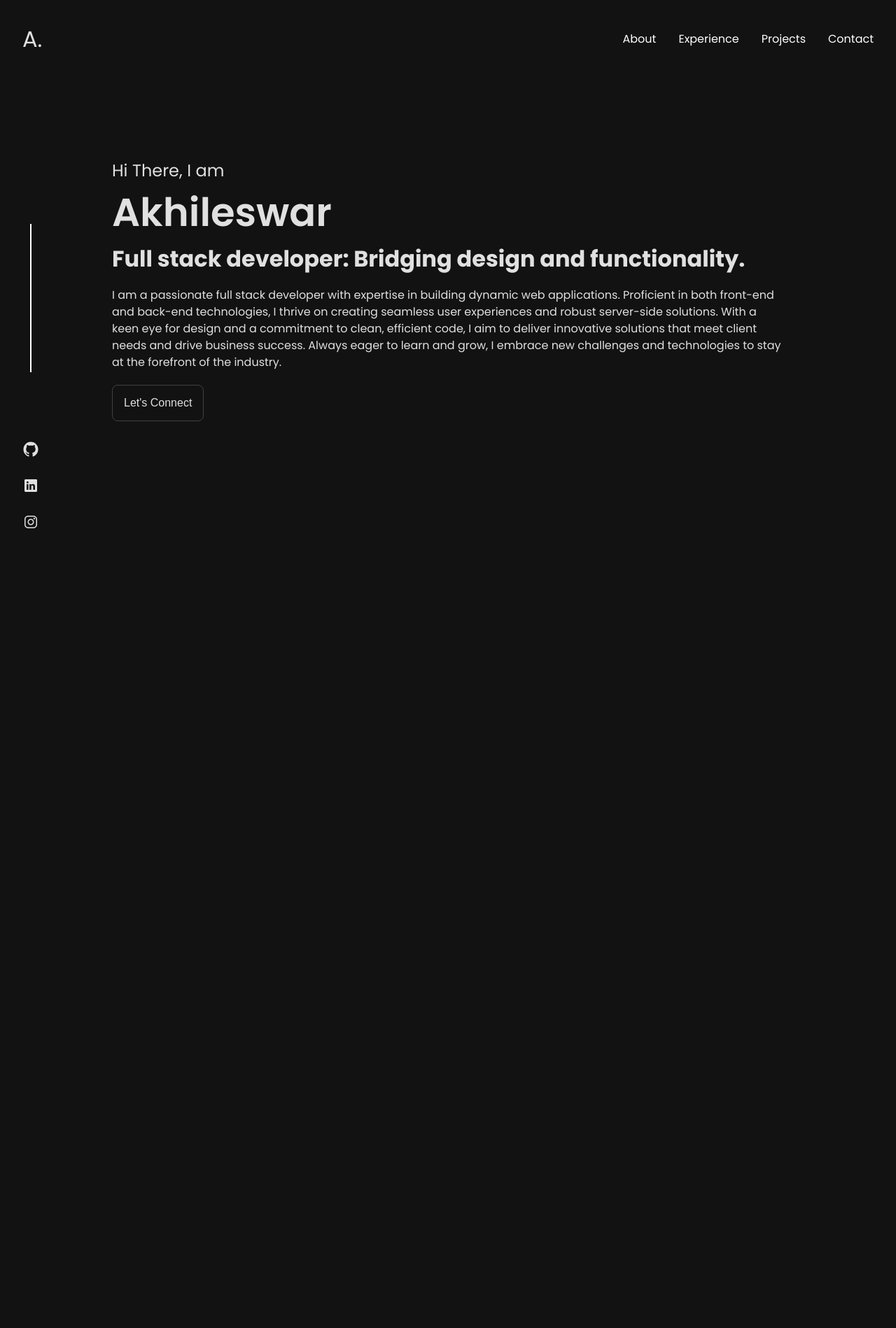
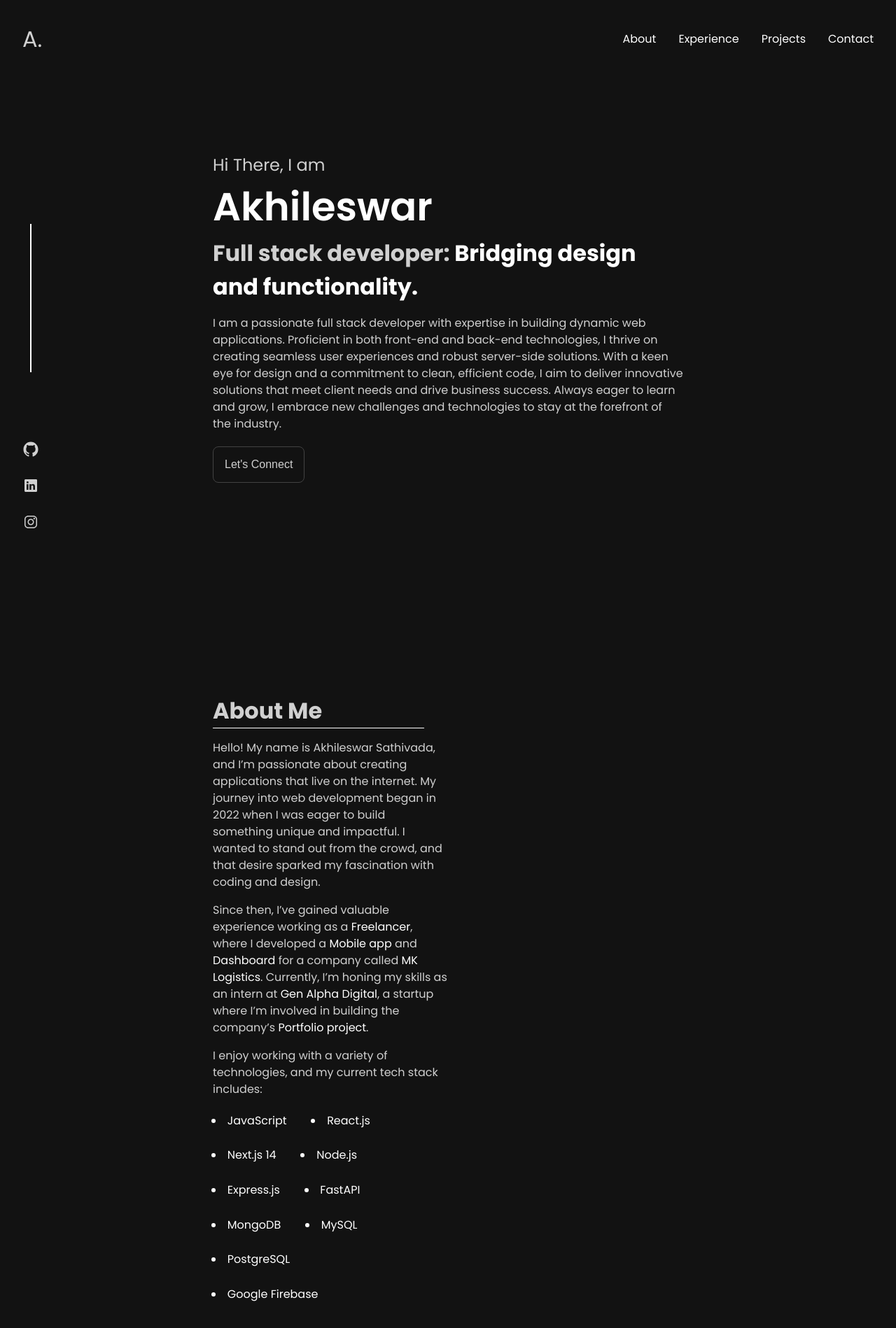
Before and after one commit to Akhileswar1905/Portfolio, a React (Create React App) app: page / in a window 1280 px wide. Shown: the top 1898 px of the page at 70% size. Before the commit the page ends 800 px from the top, so only its background shows below. Built offline with nearby package versions, Linux system fonts and the light colour scheme; the HTML template or start-up script is replaced by a standard one.

Commit message:
About Page

```diff
--- a/src/App.jsx
+++ b/src/App.jsx
@@ -1,4 +1,4 @@
-// import About from "./components/About/about";
+import About from "./components/About/about";
 // import Experience from "./components/Experience/experience";
 import Home from "./components/Home/home";
 // import Projects from "./components/Projects/projects";
@@ -119,6 +119,7 @@ function App() {
       </MotionDiv>
       <MotionDiv variants={item} className={styles.content}>
         <Home />
+        <About />
       </MotionDiv>
     </MotionDiv>
   );
--- a/src/components/About/about.jsx
+++ b/src/components/About/about.jsx
@@ -1,7 +1,88 @@
-import React from "react";
+import { MotionDiv } from "../motionComponents/motionComponents";
+import styles from "./styles.module.css";
 
 const About = () => {
-  return <div>About</div>;
+  return (
+    <div className={styles.container}>
+      <MotionDiv
+        initial={{
+          opacity: 0,
+          y: 100,
+        }}
+        whileInView={{
+          opacity: 1,
+          y: 0,
+          transition: {
+            duration: 1,
+          },
+        }}
+        viewport={{
+          once: true,
+        }}
+        className={styles.wrapper}
+      >
+        <div className={styles.textContainer}>
+          <div className={styles.header}>
+            <h1 className={styles.heading}>About Me</h1>
+
+            <MotionDiv
+              initial={{
+                width: 0,
+              }}
+              whileInView={{
+                width: "90%",
+                transition: {
+                  duration: 1,
+                },
+              }}
+              viewport={{
+                once: true,
+              }}
+              style={{
+                height: "1px",
+                backgroundColor: "#fff",
+              }}
+            ></MotionDiv>
+          </div>
+          <div className={styles.desc}>
+            <p>
+              Hello! My name is Akhileswar Sathivada, and I’m passionate about
+              creating applications that live on the internet. My journey into
+              web development began in 2022 when I was eager to build something
+              unique and impactful. I wanted to stand out from the crowd, and
+              that desire sparked my fascination with coding and design.
+            </p>
+            <p>
+              Since then, I’ve gained valuable experience working as a
+              <span> Freelancer</span>, where I developed a{" "}
+              <span>Mobile app</span> and
+              <span> Dashboard</span> for a company called{" "}
+              <span> MK Logistics</span>. Currently, I’m honing my skills as an
+              intern at <span>Gen Alpha Digital</span>, a startup where I’m
+              involved in building the company’s <span>Portfolio project</span>.
+            </p>
+            <p>
+              I enjoy working with a variety of technologies, and my current
+              tech stack includes:
+            </p>
+            <ul>
+              <li>JavaScript</li>
+              <li>React.js</li>
+              <li>Next.js 14</li>
+              <li>Node.js</li>
+              <li>Express.js</li>
+              <li>FastAPI</li>
+              <li>MongoDB</li>
+              <li>MySQL</li>
+              <li>PostgreSQL</li>
+              <li>Google Firebase</li>
+            </ul>
+          </div>
+        </div>
+        <div className={styles.imgContainer}></div>
+      </MotionDiv>
+    </div>
+  );
 };
 
 export default About;
--- /dev/null
+++ b/src/components/About/styles.module.css
@@ -0,0 +1,52 @@
+.container {
+  display: flex;
+  flex-direction: column;
+  justify-content: center;
+  align-items: center;
+  min-height: 80vh;
+  height: 100%;
+  width: 100%;
+  padding: 3rem;
+  gap: 1rem;
+  margin-bottom: 10rem;
+}
+
+.wrapper {
+  width: 70%;
+  display: flex;
+}
+
+.textContainer,
+.imgContainer {
+  width: 50%;
+}
+
+.textContainer {
+  display: flex;
+  flex-direction: column;
+  gap: 1rem;
+}
+
+.desc {
+  width: 100%;
+  display: flex;
+  flex-direction: column;
+  gap: 1rem;
+}
+
+.desc p span {
+  color: #fff;
+}
+
+.desc ul {
+  display: flex;
+  width: 90%;
+  flex-wrap: wrap;
+  gap: 1rem;
+}
+
+.desc ul li {
+  padding: 0.3rem;
+  margin: 0rem 1rem;
+  color: white;
+}
--- a/src/components/Home/home.jsx
+++ b/src/components/Home/home.jsx
@@ -29,6 +29,7 @@ const item = {
 const Home = () => {
   return (
     <div className={styles.container}>
+      <div className={styles.home}>
         <MotionDiv
           variants={container}
           initial="hidden"
@@ -42,7 +43,8 @@ const Home = () => {
             Akhileswar
           </MotionH1>
           <MotionH1 variants={item} className={styles.role}>
-          Full stack developer: Bridging design and functionality.
+            <span>Full stack developer:</span> Bridging design and
+            functionality.
           </MotionH1>
           <MotionP variants={item} className={styles.desc}>
             I am a passionate full stack developer with expertise in building
@@ -51,14 +53,15 @@ const Home = () => {
             robust server-side solutions. With a keen eye for design and a
             commitment to clean, efficient code, I aim to deliver innovative
             solutions that meet client needs and drive business success. Always
-          eager to learn and grow, I embrace new challenges and technologies to
-          stay at the forefront of the industry.{" "}
+            eager to learn and grow, I embrace new challenges and technologies
+            to stay at the forefront of the industry.{" "}
           </MotionP>
           <MotionButton variants={item} className={styles.cta}>
             Let&apos;s Connect
           </MotionButton>
         </MotionDiv>
       </div>
+    </div>
   );
 };
 
--- a/src/components/Home/styles.module.css
+++ b/src/components/Home/styles.module.css
@@ -1,12 +1,18 @@
 .container {
-  /* border: 1px solid var(--border-color); */
   display: flex;
   flex-direction: column;
   justify-content: center;
-  min-height: 70vh;
-  width: 85%;
+  align-items: center;
+  min-height: 80vh;
+  height: 100%;
+  width: 100%;
   padding: 3rem;
   gap: 1rem;
+  margin-bottom: 10rem;
+}
+
+.home {
+  width: 70%;
 }
 
 .texts {
@@ -23,7 +29,15 @@
 .name {
   font-size: 3.5rem;
   font-weight: 600;
-  color: var(--primary-color);
+  color: white;
+}
+
+.role span {
+  color: var(--primary-text);
+}
+
+.role {
+  color: white;
 }
 
 .desc {
--- a/src/index.css
+++ b/src/index.css
@@ -2,7 +2,7 @@
 
 :root {
   --background-color: #121212;
-  --primary-text: #e0e0e0;
+  --primary-text: #d0d0d0;
   --secondary-text: #b0bec5;
   --accent-1: #bb86fc;
   --accent-2: #03dac6;
```
Lines whose indentation alone changed are shown as unchanged.
